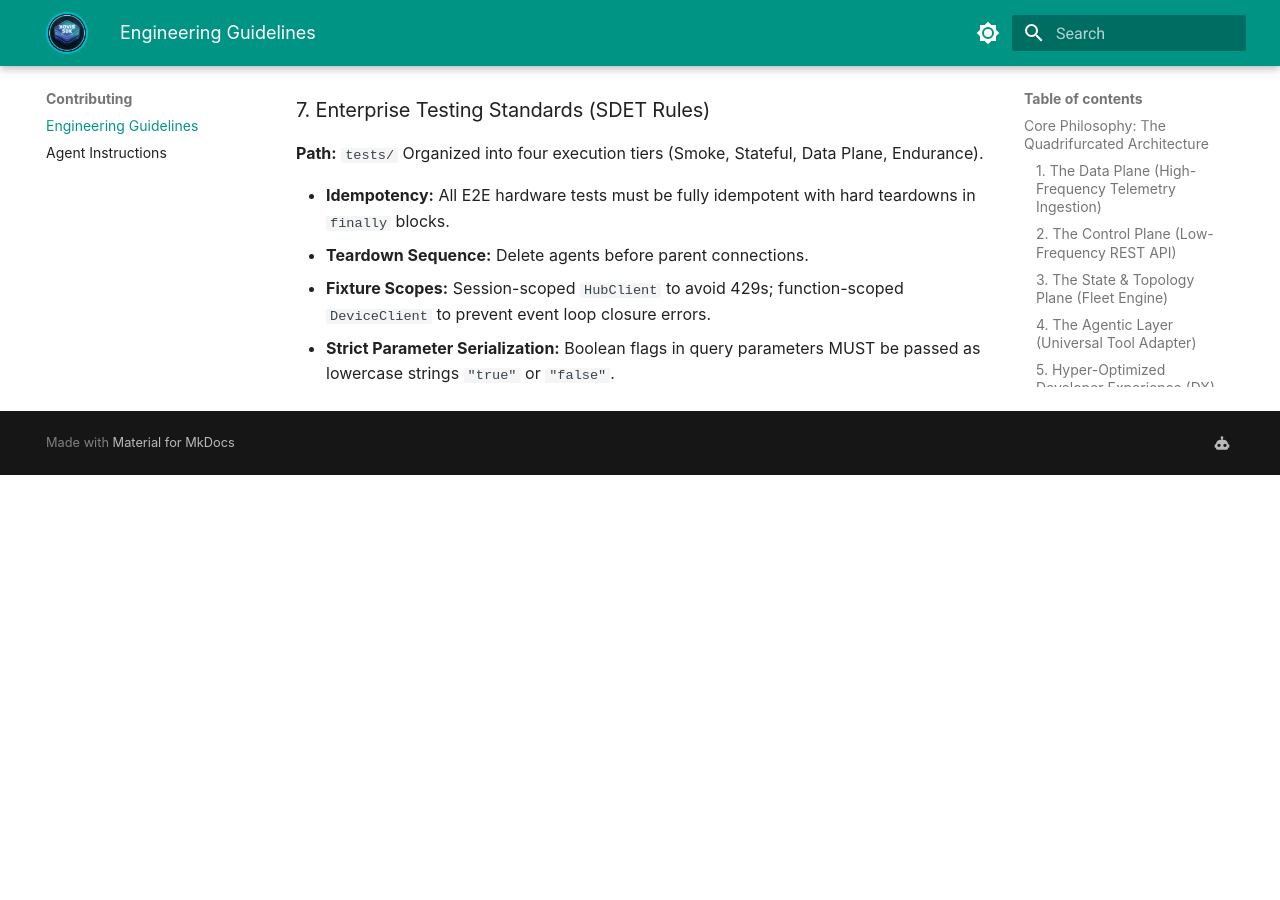
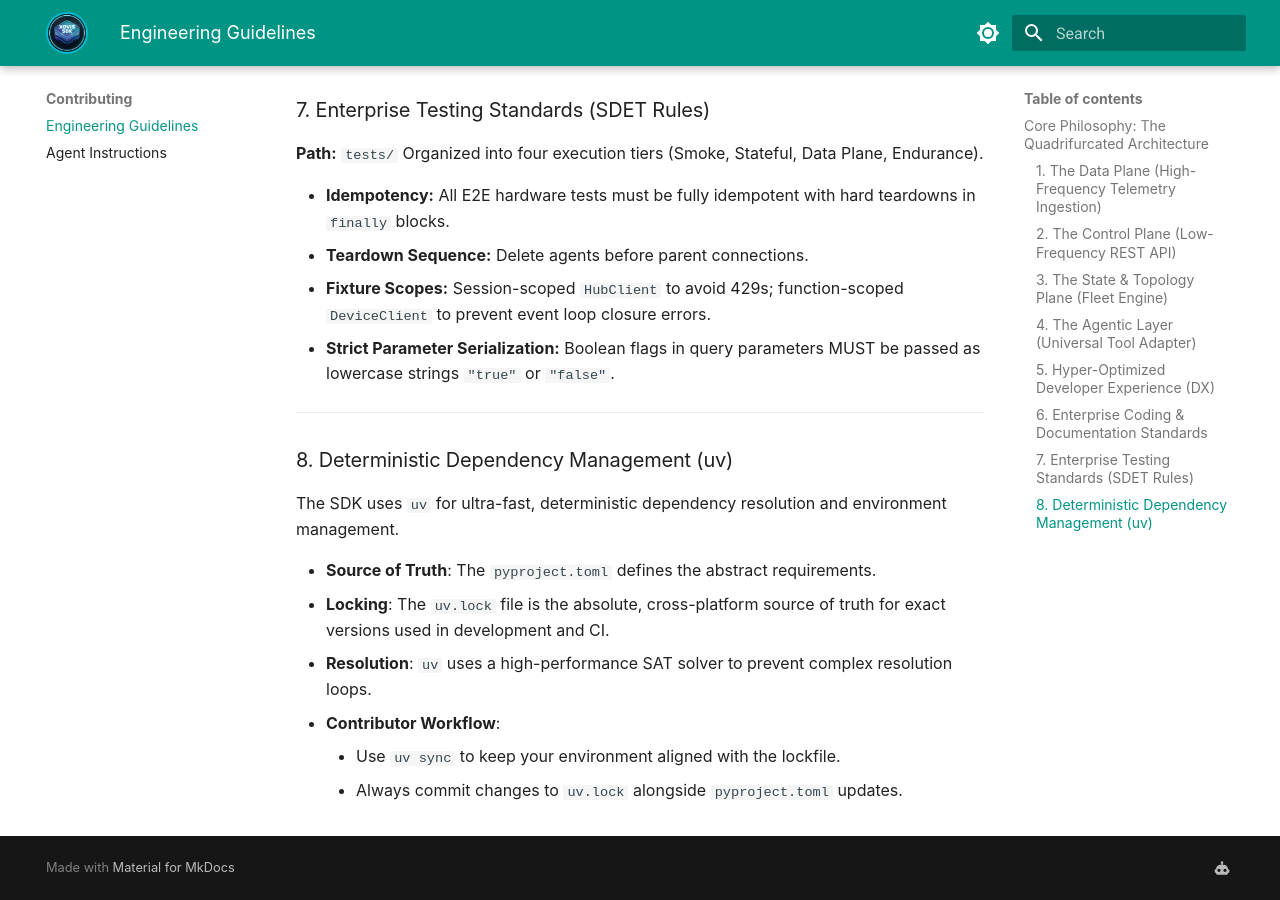
Before and after one commit to xovis-open-sdk/xovis-sdk, an MkDocs documentation site: the page built from docs/contributing/engineering_guidelines.md, in a window 1280 px wide and 900 px high, scrolled down 3053 px. Built offline with MkDocs 1.6.1 and Material for MkDocs 9.7.7, drawn with Linux system fonts in a browser that asks for light colours; before the commit the page ends 3528 px from its top, so only the background shows below that.

Commit message:
Migrate to uv for deterministic dependency management

```diff
--- a/docs/contributing/engineering_guidelines.md
+++ b/docs/contributing/engineering_guidelines.md
@@ -89,3 +89,16 @@ Organized into four execution tiers (Smoke, Stateful, Data Plane, Endurance).
 * **Teardown Sequence:** Delete agents before parent connections.
 * **Fixture Scopes:** Session-scoped `HubClient` to avoid 429s; function-scoped `DeviceClient` to prevent event loop closure errors.
 * **Strict Parameter Serialization:** Boolean flags in query parameters MUST be passed as lowercase strings `"true"` or `"false"`.
+
+---
+
+### 8. Deterministic Dependency Management (uv)
+
+The SDK uses `uv` for ultra-fast, deterministic dependency resolution and environment management.
+
+* **Source of Truth**: The `pyproject.toml` defines the abstract requirements.
+* **Locking**: The `uv.lock` file is the absolute, cross-platform source of truth for exact versions used in development and CI.
+* **Resolution**: `uv` uses a high-performance SAT solver to prevent complex resolution loops.
+* **Contributor Workflow**:
+    - Use `uv sync` to keep your environment aligned with the lockfile.
+    - Always commit changes to `uv.lock` alongside `pyproject.toml` updates.
```
Also changed, not shown: docs/contributing/agent_instructions.md (+1 -0 lines), 3 other files.
